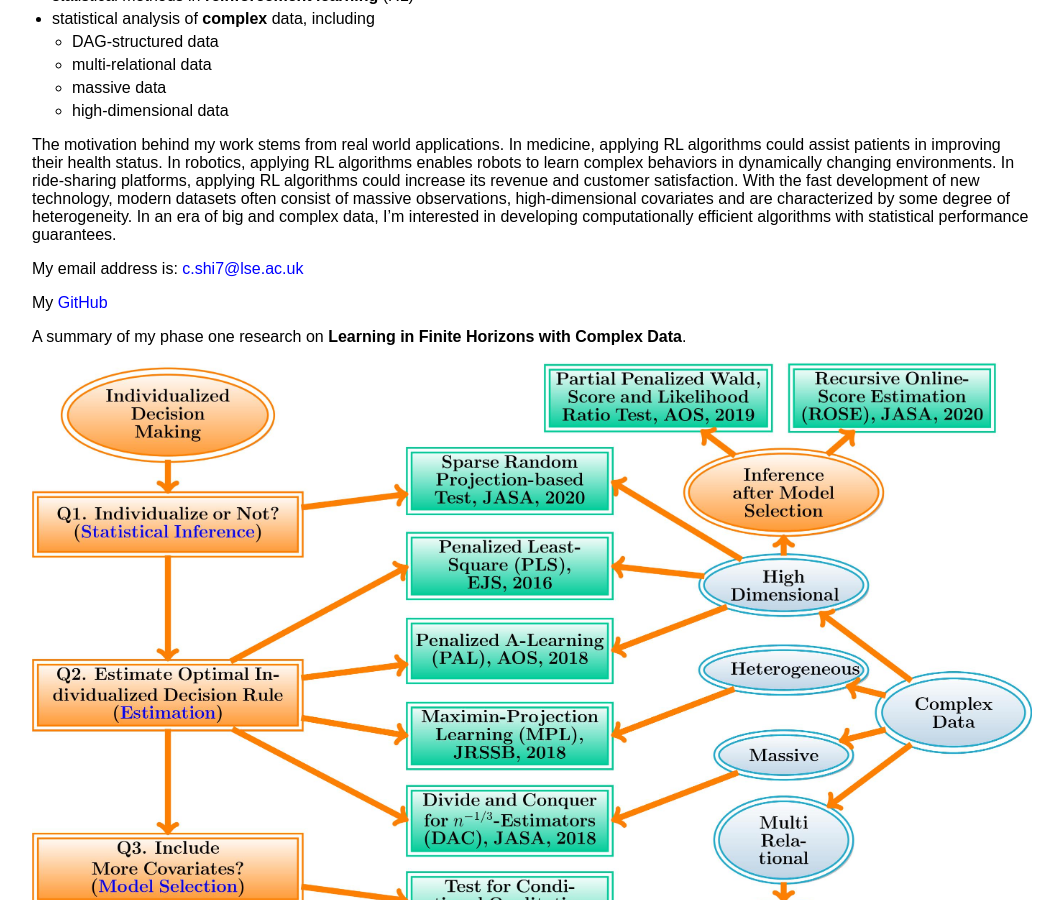
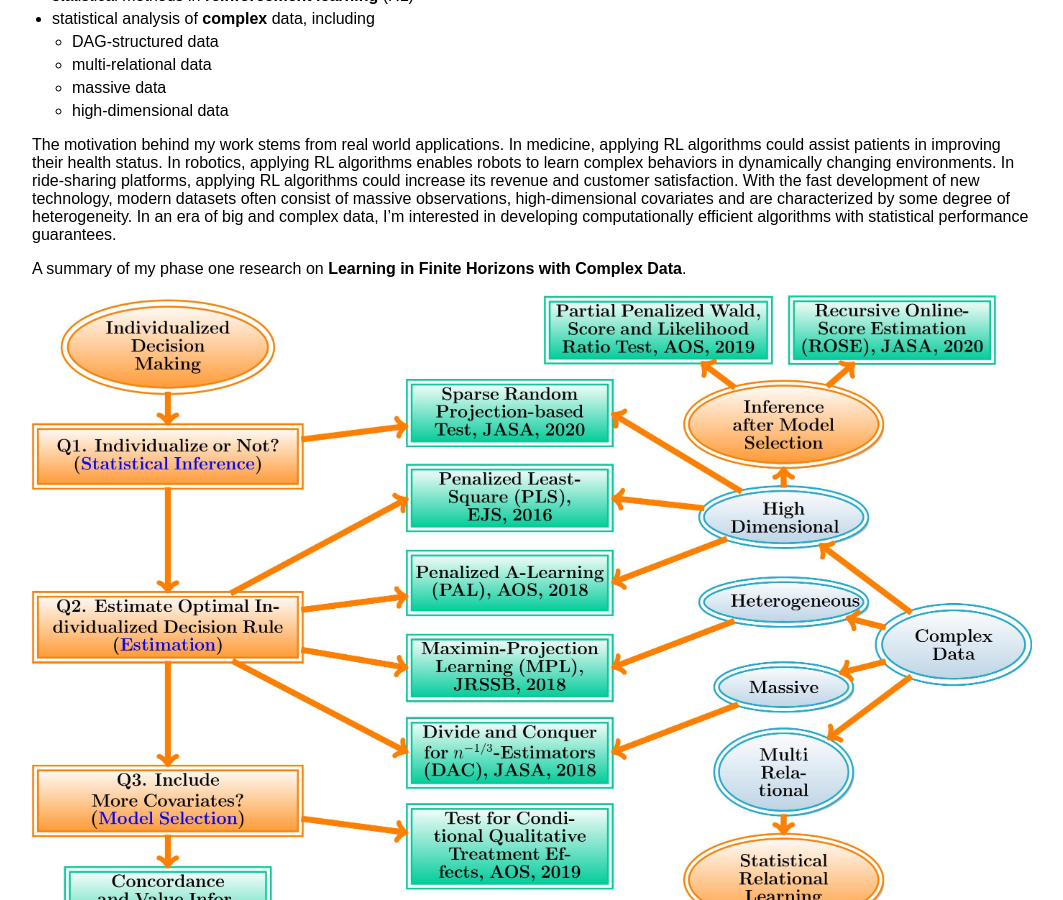
Before and after one commit to callmespring/callmespring.github.io, a Jekyll site: the page built from index.md, in a window 1280 px wide and 900 px high, scrolled down 1013 px. Shown: the whole window, without its empty margins (108-1171 px from the left). Built offline with Jekyll 4.4.1, drawn with Linux system fonts in a browser that asks for light colours.

Commit message:
Update index.md

```diff
--- a/index.md
+++ b/index.md
@@ -29,10 +33,6 @@ My research is concentrated on
 The motivation behind my work stems from real world applications. In medicine, applying RL algorithms could assist patients in improving their health status. In robotics, applying RL algorithms enables robots to learn complex behaviors in dynamically changing environments. In ride-sharing platforms, applying RL algorithms could increase its revenue and customer satisfaction. With the fast development of new technology, modern datasets often consist of massive observations,
 high-dimensional covariates and are characterized by some degree of heterogeneity. In an era of big and complex data, I'm interested in developing computationally efficient algorithms with statistical performance guarantees.
 
-My email address is: <c.shi7@lse.ac.uk>
-
-My [GitHub](https://github.com/callmespring)
-
 A summary of my phase one research on **Learning in Finite Horizons with Complex Data**.
 
 <img src="phase-I.jpg" width="700">
```
Also changed, not shown: other parts of index.md (+4 -0 lines).
